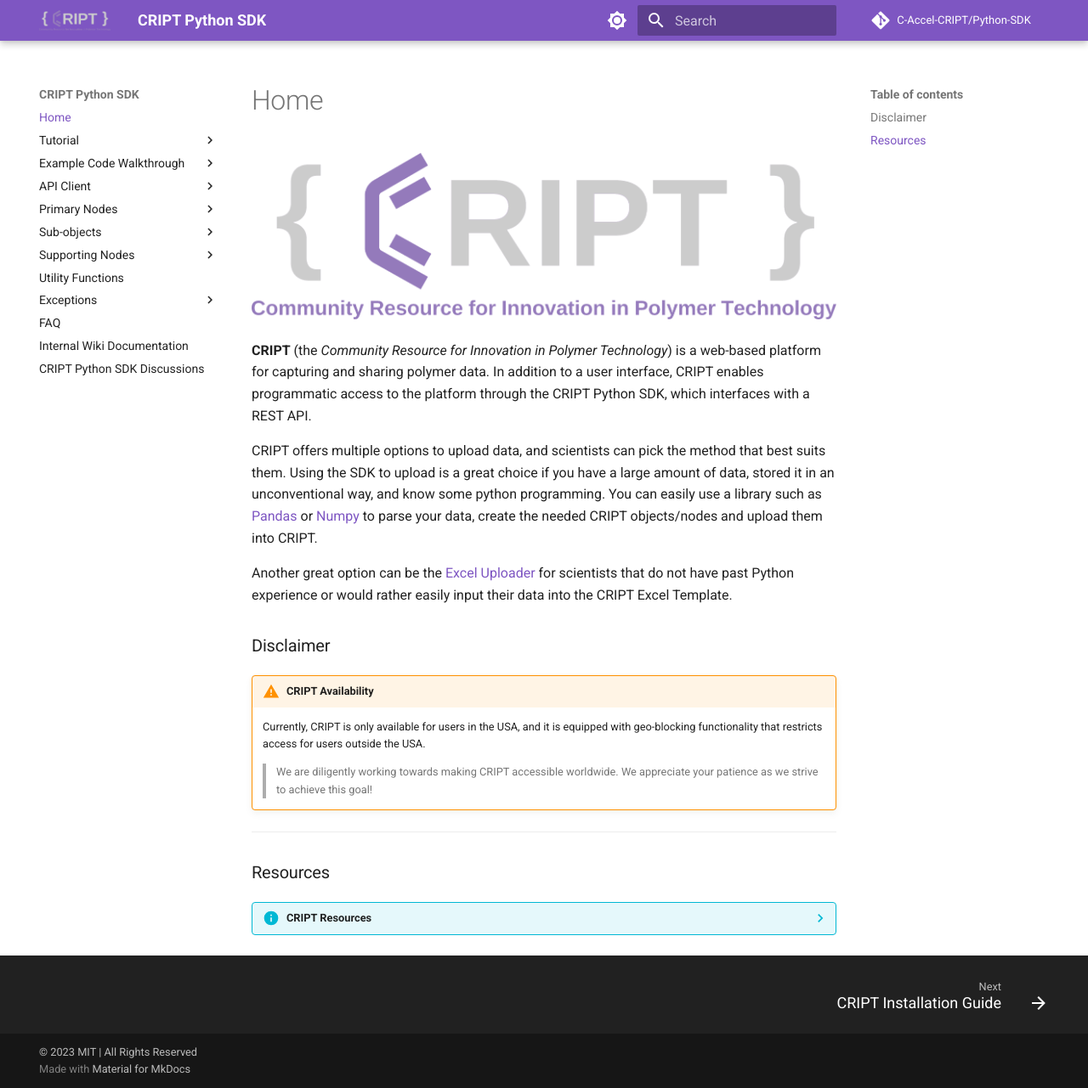
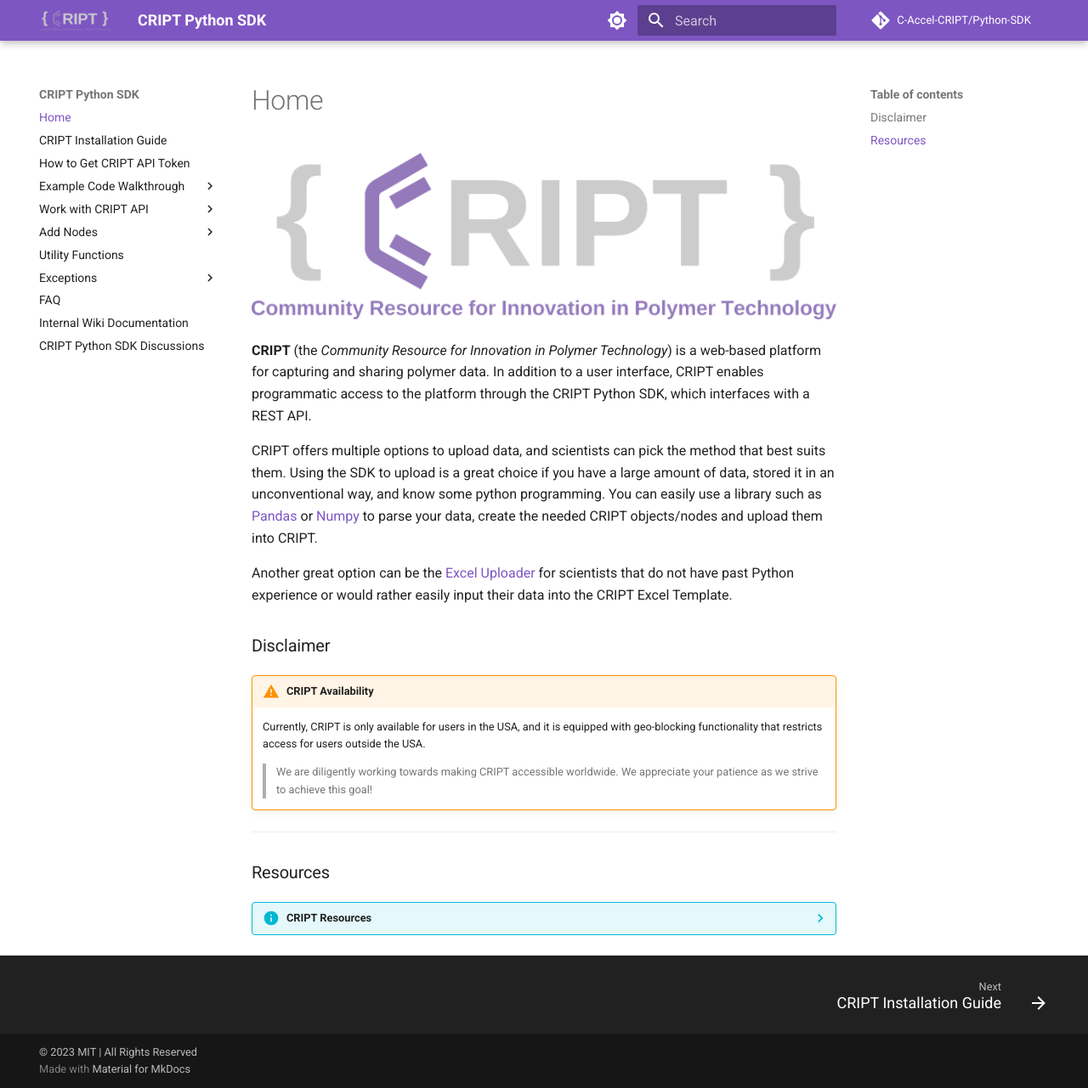
Before and after one commit to C-Accel-CRIPT/Python-SDK, an MkDocs documentation site: the page built from docs/index.md, in a window 1280 px wide and 1281 px high. Shown: the whole window at 85% size. Built offline with MkDocs 1.6.1 and Material for MkDocs 9.7.7, drawn with Linux system fonts in a browser that asks for light colours; comment, search, counter and statistics services are not loaded.

Commit message:
trying to upgrade docs nav

```diff
--- a/mkdocs.yml
+++ b/mkdocs.yml
@@ -5,18 +5,17 @@
 
 nav:
   - Home: index.md
-  - Tutorial:
-      - CRIPT Installation Guide: tutorial/cript_installation_guide.md
-      - CRIPT API Token: tutorial/how_to_get_api_token.md
+  - CRIPT Installation Guide: tutorial/cript_installation_guide.md
+  - How to Get CRIPT API Token: tutorial/how_to_get_api_token.md
   - Example Code Walkthrough:
       - Synthesis: examples/synthesis.md
       - Simulation: examples/simulation.md
-  - API Client:
+  - Work with CRIPT API:
       - API: api/api.md
       - Search Modes: api/search_modes.md
       - Paginator: api/paginator.md
       - Controlled Vocabulary Categories: api/controlled_vocabulary_categories.md
-  - Primary Nodes:
+  - Add Nodes:
       - Collection: nodes/primary_nodes/collection.md
       - Computation: nodes/primary_nodes/computation.md
       - Computation Process: nodes/primary_nodes/computation_process.md
@@ -28,7 +27,6 @@
       - Process: nodes/primary_nodes/process.md
       - Reference: nodes/primary_nodes/reference.md
       - Software: nodes/primary_nodes/software.md
-  - Sub-objects:
       - Algorithm: nodes/subobjects/algorithm.md
       - Citation: nodes/subobjects/citation.md
       - Computational Forcefield: nodes/subobjects/computational_forcefield.md
@@ -40,7 +38,6 @@
       - Property: nodes/subobjects/property.md
       - Quantity: nodes/subobjects/quantity.md
       - Software Configuration: nodes/subobjects/software_configuration.md
-  - Supporting Nodes:
       - User: nodes/supporting_nodes/user.md
       #      - Group: nodes/supporting_nodes/group.md
       - File: nodes/supporting_nodes/file.md
```
